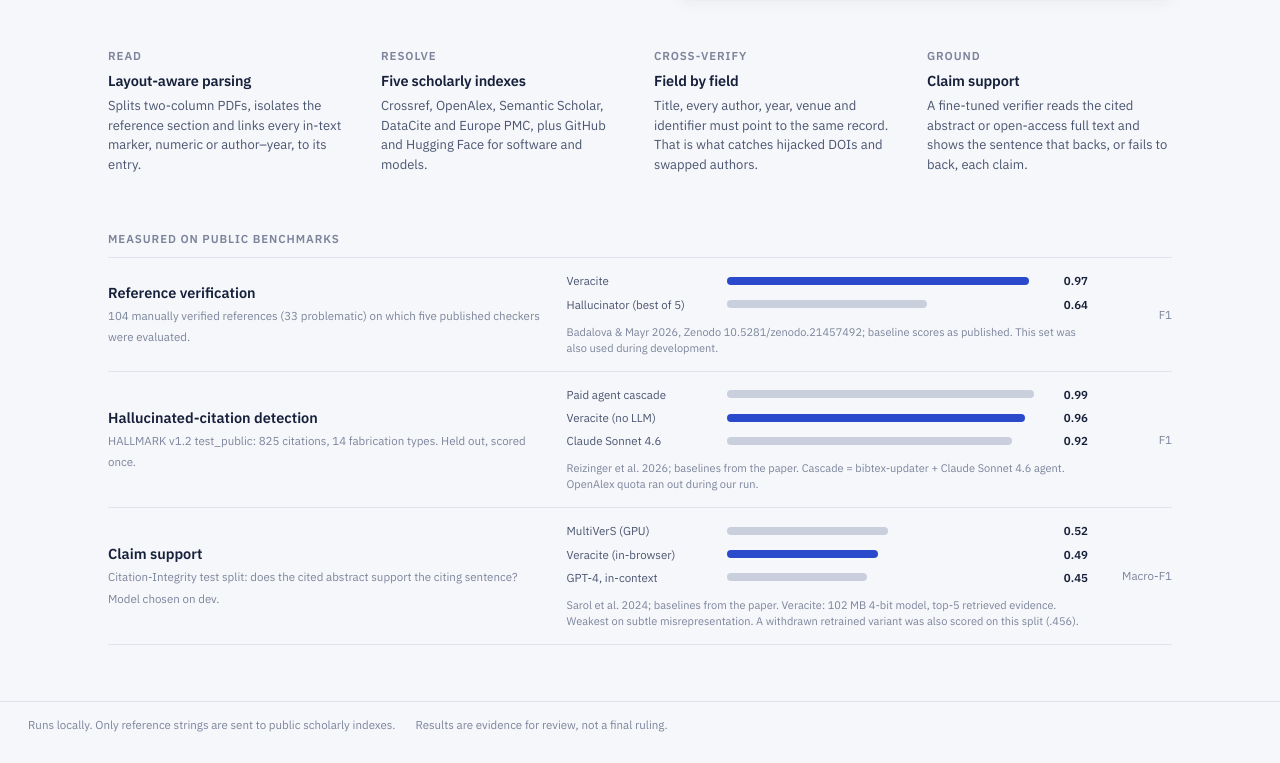
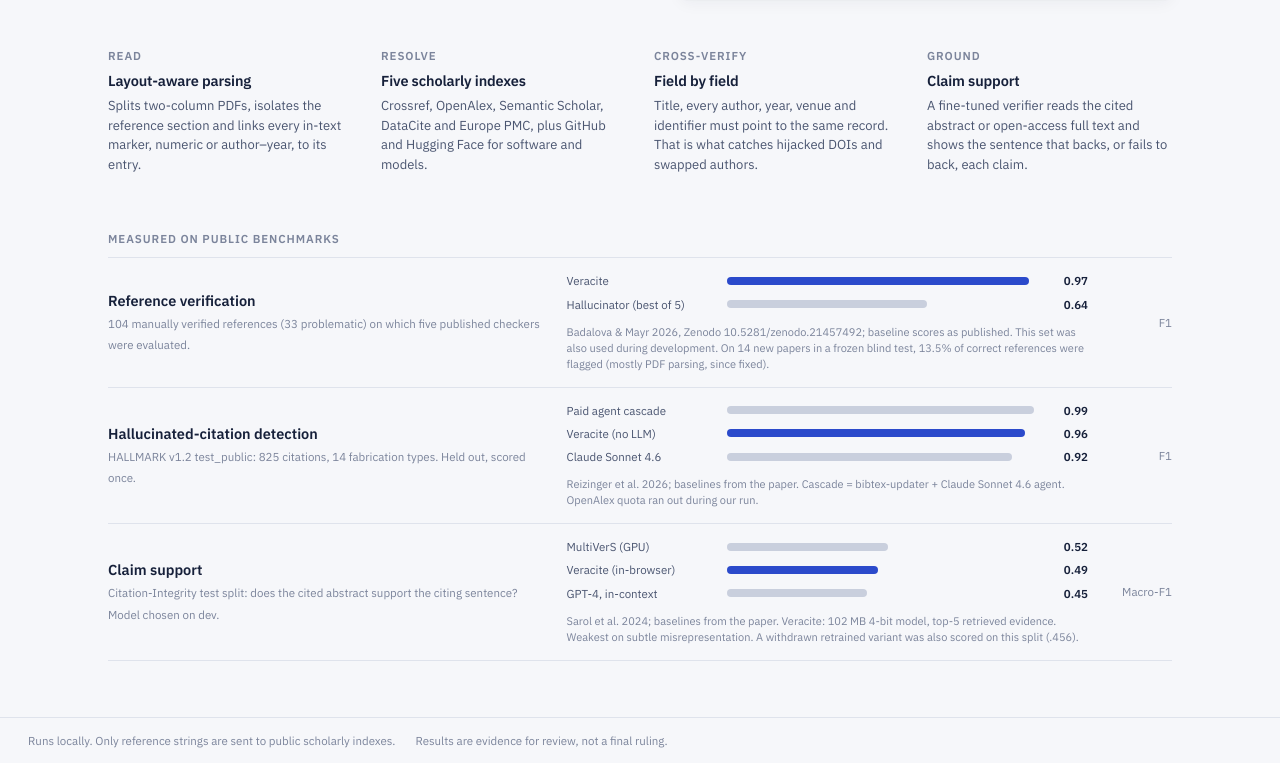
Before and after one commit to cs113062273-bot/SLAY-HACKS, a React (Vite) app in the folder app/: page / in a window 1280 px wide. Shown: the part 869-1632 px from the top of the page. Built offline with nearby package versions, Linux system fonts and the light colour scheme.

Commit message:
Report blind test results

```diff
--- a/app/src/ui/Landing.tsx
+++ b/app/src/ui/Landing.tsx
@@ -31,7 +31,7 @@ const BENCH: { name: string; what: string; metric: string; bars: { label: string
       { label: 'Veracite', v: 0.971, ours: true },
       { label: 'Hallucinator (best of 5)', v: 0.644 },
     ],
-    note: 'Badalova & Mayr 2026, Zenodo 10.5281/zenodo.21457492; baseline scores as published. This set was also used during development.',
+    note: 'Badalova & Mayr 2026, Zenodo 10.5281/zenodo.21457492; baseline scores as published. This set was also used during development. On 14 new papers in a frozen blind test, 13.5% of correct references were flagged (mostly PDF parsing, since fixed).',
   },
   {
     name: 'Hallucinated-citation detection',
```
Also changed, not shown: 2 other files (tests, documents, lock files or other folders).
